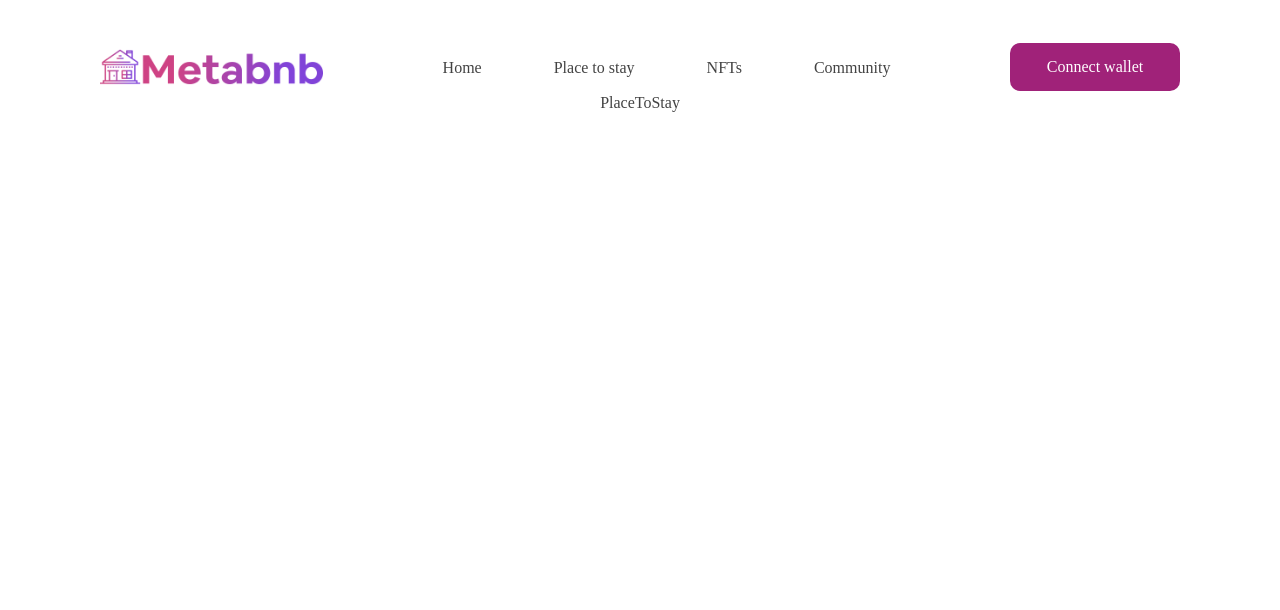
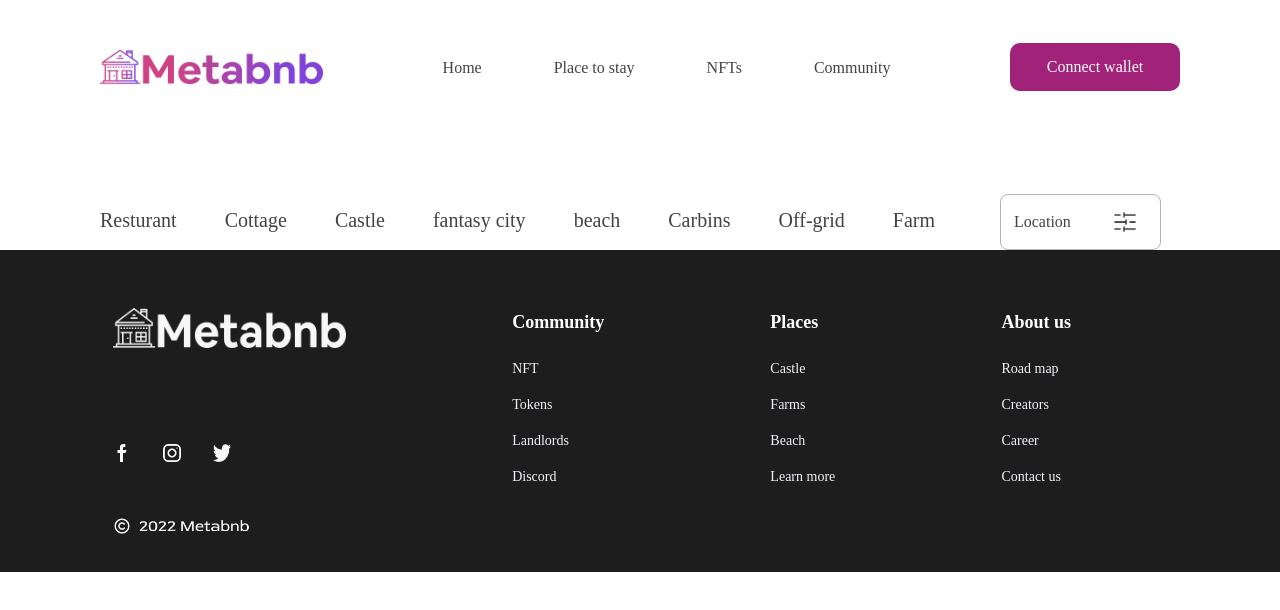
Before and after one commit to segunlawal/metabnb, a React (Create React App) app: page /place-to-stay in a window 1280 px wide. Shown: the top 610 px of the page. Built offline with nearby package versions, Linux system fonts and the light colour scheme; a web font is replaced by a local one.

Commit message:
feat: Add filter component to places-to-stay page

```diff
--- a/src/Pages/PlaceToStay.js
+++ b/src/Pages/PlaceToStay.js
@@ -1,7 +1,14 @@
 import React from "react";
+import Filter from "../components/Filter/Filter";
+import Footer from "../components/Footer/Footer";
 
 function PlaceToStay() {
-  return <div>PlaceToStay</div>;
+  return (
+    <div>
+      <Filter />
+      <Footer />
+    </div>
+  );
 }
 
 export default PlaceToStay;
--- /dev/null
+++ b/src/components/Filter/Filter.js
@@ -0,0 +1,24 @@
+import location from "../../assets/setting-5.png";
+
+function Filter() {
+  return (
+    <div className="mt-[115px] flex w-fit lg:ml-[100px] gap-[65px]">
+      <div className="flex lg:gap-12">
+        <p className="text-xl">Resturant</p>
+        <p className="text-xl">Cottage</p>
+        <p className="text-xl">Castle</p>
+        <p className="text-xl">fantasy city</p>
+        <p className="text-xl">beach</p>
+        <p className="text-xl">Carbins</p>
+        <p className="text-xl">Off-grid</p>
+        <p className="text-xl">Farm</p>
+      </div>
+      <div className="flex gap-[42px] w-[161px] pl-[13px] py-[15px] -mt-[12.5px] border-[1px] border-[#B4B4B4] rounded-lg">
+        <p className="">Location</p>
+        <img src={location} alt="location" className="w-6 h-6" />
+      </div>
+    </div>
+  );
+}
+
+export default Filter;
```
